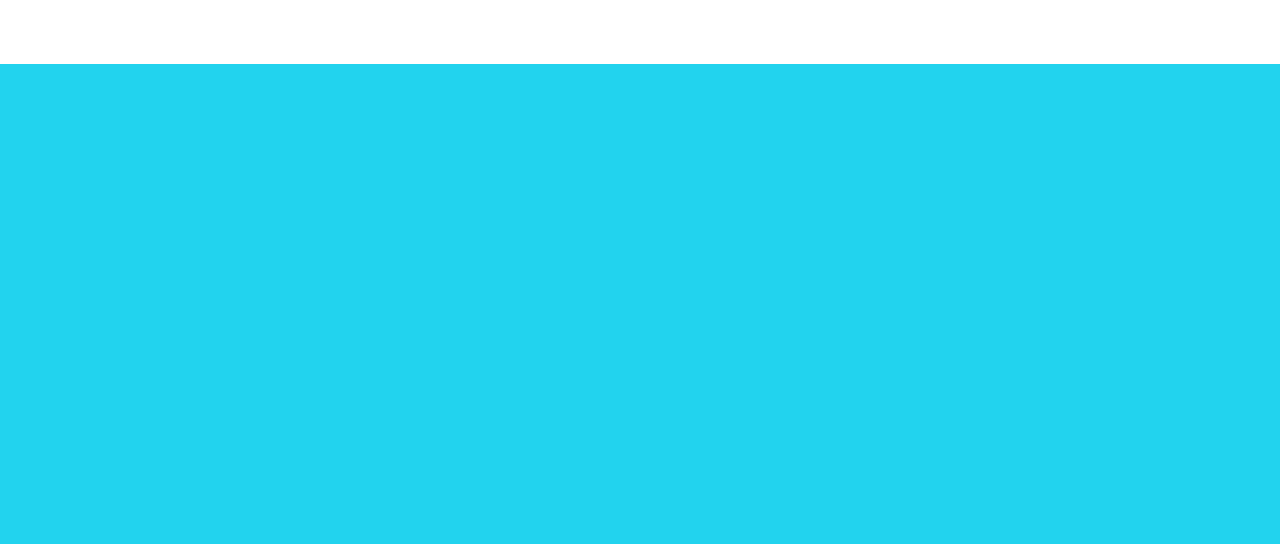
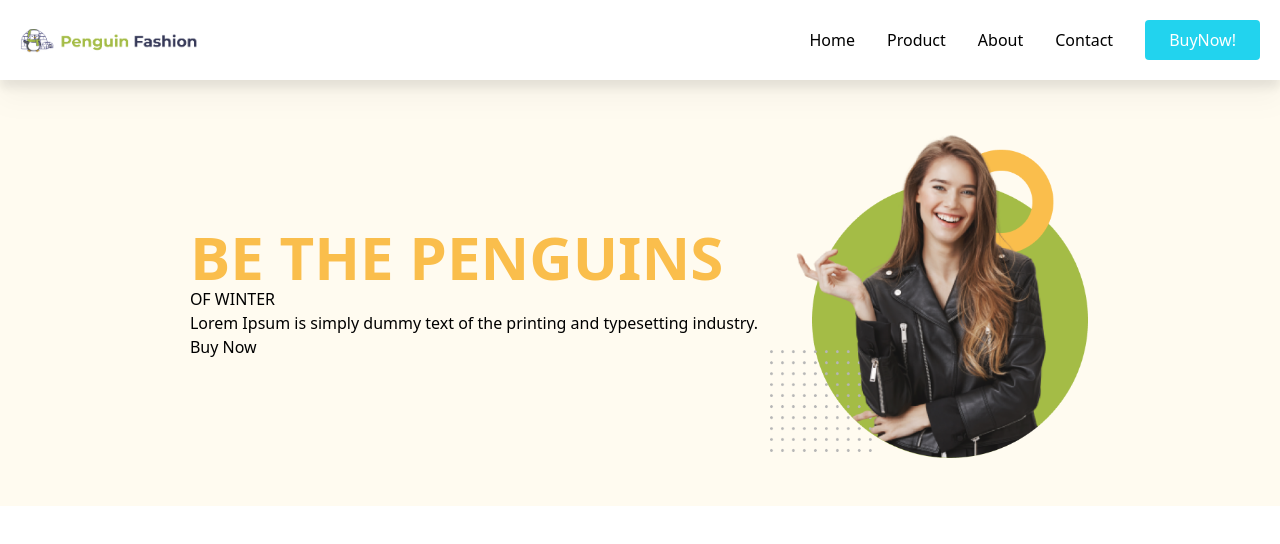
Before and after one commit to rayhan60611/P_hero_module15_pengiun-fashion, a plain HTML site: page index.html in a window 1280 px wide. Drawn offline with nearby package versions, Linux system fonts and the light colour scheme.

Commit message:
banner 50% done

```diff
--- a/index.html
+++ b/index.html
@@ -6,9 +6,102 @@
     <meta name="viewport" content="width=device-width, initial-scale=1.0" />
     <title>Penguin Fashion</title>
     <script src="https://cdn.tailwindcss.com"></script>
+    <link rel="stylesheet" href="styles/styles.css" />
+    <script
+      type="module"
+      src="https://unpkg.com/ionicons@7.1.0/dist/ionicons/ionicons.esm.js"
+    ></script>
+    <script
+      nomodule
+      src="https://unpkg.com/ionicons@7.1.0/dist/ionicons/ionicons.js"
+    ></script>
   </head>
-  <body class="bg-cyan-400">
-    <nav class="p-8 bg-white"></nav>
-    <!-- <h1>hello tailwind css</h1> -->
+  <body class="">
+    <!-- header -->
+    <header class="">
+      <nav class="p-5 bg-white drop-shadow-xl">
+        <div
+          class="md:flex md:items-center md:justify-between sm:container md:container lg:container xl:container 2xl:container md:mx-auto mx-auto"
+        >
+          <div class="flex justify-between items-center">
+            <span class="cursor-pointer"
+              ><img class="h-6 inline" src="images/logo.png" alt=""
+            /></span>
+            <span class="text-3xl cursor-pointer md:hidden block mx-2"
+              ><ion-icon name="menu-outline" onclick="Menu(this)"></ion-icon
+            ></span>
+          </div>
+
+          <ul
+            class="md:flex md:items-center md:justify-center z-[-1] md:z-auto absolute md:static bg-white w-full left-0 md:w-auto md:py-0 py-4 md:pl-0 pl-7 md:opacity-100 opacity-100 top-[-400px] transition-all ease-in duration-500"
+          >
+            <li class="mx-4 my-6 md:my-0">
+              <a class="text hover:text-cyan-500 duration-500" href="#">Home</a>
+            </li>
+            <li class="mx-4 my-6 md:my-0">
+              <a class="text hover:text-cyan-500 duration-500" href="#"
+                >Product</a
+              >
+            </li>
+            <li class="mx-4 my-6 md:my-0">
+              <a class="text hover:text-cyan-500 duration-500" href="#"
+                >About</a
+              >
+            </li>
+            <li class="mx-4 my-6 md:my-0">
+              <a class="text hover:text-cyan-500 duration-500" href="#"
+                >Contact</a
+              >
+            </li>
+
+            <button
+              class="bg-cyan-400 text-white px-6 py-2 ml-4 hover:bg-cyan-600 rounded"
+            >
+              BuyNow!
+            </button>
+          </ul>
+        </div>
+      </nav>
+    </header>
+
+    <!-- main -->
+    <main>
+      <!-- banner -->
+      <section
+        class="bg-[#FFFBF0] md:flex md:items-center md:justify-between mx-auto"
+      >
+        <div
+          class="sm:container md:container lg:container xl:container 2xl:container text-center flex flex-col items-center sm:flex sm:flex-col sm:items-center md:flex md:flex-row md:justify-center md:items-center mx-auto gap-3 py-12"
+        >
+          <div class="text-start">
+            <h1 class="uppercase font-sans">
+              <span class="text-[#FABE4C] text-6xl font-semibold"
+                >Be the Penguins </span
+              ><br />
+              of Winter
+            </h1>
+            <p>
+              Lorem Ipsum is simply dummy text of the printing and typesetting
+              industry.
+            </p>
+            <button>Buy Now</button>
+          </div>
+          <div>
+            <img class="w-80" src="images/model.png" alt="model img" />
+          </div>
+        </div>
+      </section>
+    </main>
+    <!-- js script -->
+    <script>
+      function Menu(e) {
+        let list = document.querySelector("ul");
+        e.name === "menu"
+          ? ((e.name = "close"), list.classList.add("top-[75px]"))
+          : ((e.name = "menu"),
+            list.classList.remove("top-[75px]"),
+            list.classList.remove("opacity-100"));
+      }
+    </script>
   </body>
 </html>
--- /dev/null
+++ b/styles/styles.css
@@ -0,0 +1,5 @@
+@import url("https://fonts.googleapis.com/css2?family=Bebas+Neue&family=Open+Sans&family=Poppins:wght@700&family=Work+Sans:wght@400;700&display=swap");
+
+* {
+  /* border: 1px solid red !important; */
+}
```
